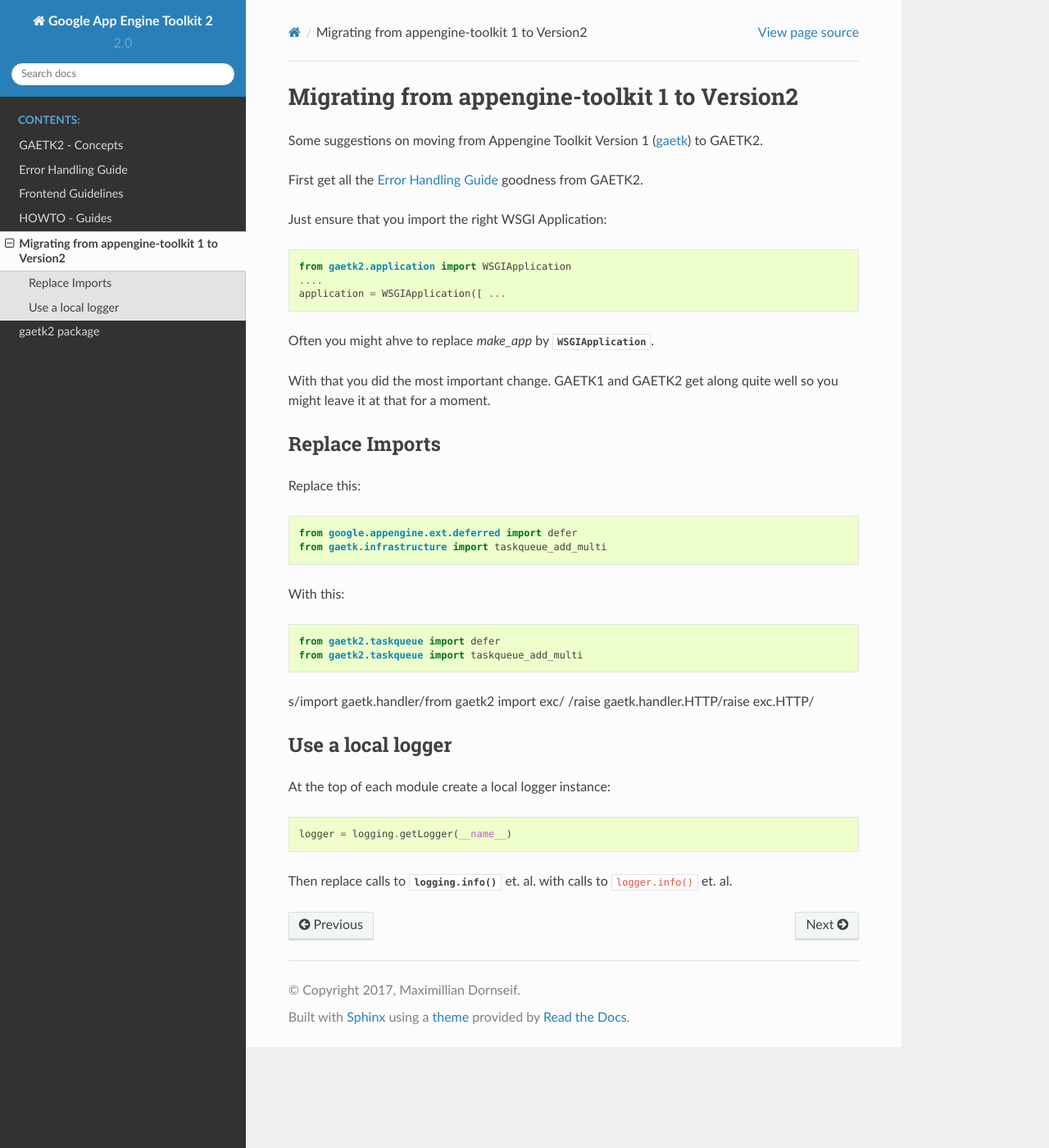
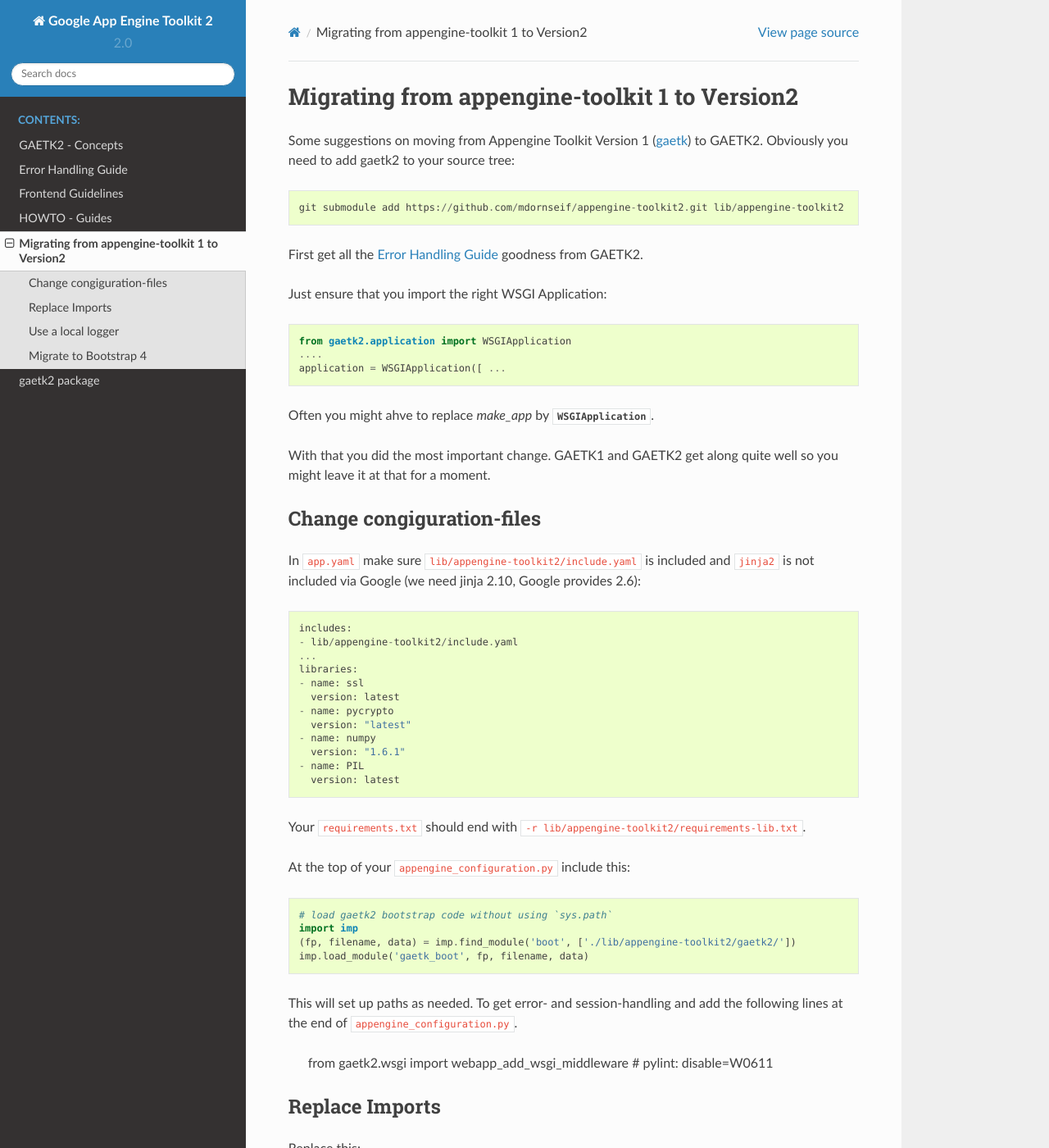
Before and after one commit to mdornseif/appengine-toolkit2, a Sphinx documentation site: the page built from docs/migration.rst, in a window 1280 px wide and 1400 px high. Shown: the whole window at 82% size. Built offline with Sphinx 7.4.7 and the Read the Docs theme 2.0.0, drawn with Linux system fonts in a browser that asks for light colours; some of the changed text lies outside the part shown.

Commit message:
📚 Some Frontend and Migration Documentation added

```diff
--- a/docs/migration.rst
+++ b/docs/migration.rst
@@ -3,7 +3,11 @@
 
 Some suggestions on moving from Appengine Toolkit Version 1
 (`gaetk <https://github.com/mdornseif/appengine-toolkit>`_)
-to GAETK2.
+to GAETK2. Obviously you need to add gaetk2 to your
+source tree::
+
+    git submodule add https://github.com/mdornseif/appengine-toolkit2.git lib/appengine-toolkit2
+
 
 First get all the :ref:`error-handling` goodness from GAETK2.
 
@@ -17,6 +21,42 @@
 :class:`~gaetk2.application.WSGIApplication`.
 
 With that you did the most important change. GAETK1 and GAETK2 get along quite well so you might leave it at that for a moment.
+
+
+Change congiguration-files
+--------------------------
+
+In :file:`app.yaml` make sure :file:`lib/appengine-toolkit2/include.yaml`
+is included and ``jinja2`` is not included via Google (we need jinja 2.10,
+Google provides 2.6)::
+
+    includes:
+    - lib/appengine-toolkit2/include.yaml
+    ...
+    libraries:
+    - name: ssl
+      version: latest
+    - name: pycrypto
+      version: "latest"
+    - name: numpy
+      version: "1.6.1"
+    - name: PIL
+      version: latest
+
+Your :file:`requirements.txt` should end with
+``-r lib/appengine-toolkit2/requirements-lib.txt``.
+
+At the top of your :file:`appengine_configuration.py` include this::
+
+    # load gaetk2 bootstrap code without using `sys.path`
+    import imp
+    (fp, filename, data) = imp.find_module('boot', ['./lib/appengine-toolkit2/gaetk2/'])
+    imp.load_module('gaetk_boot', fp, filename, data)
+
+This will set up paths as needed. To get error- and session-handling and
+add the following lines at the end of :file:`appengine_configuration.py`.
+
+    from gaetk2.wsgi import webapp_add_wsgi_middleware  # pylint: disable=W0611
 
 
 Replace Imports
@@ -47,3 +87,14 @@
 
 Then replace calls to :func:`logging.info()` et. al. with calls to
 ``logger.info()``  et. al.
+
+
+Migrate to Bootstrap 4
+----------------------
+
+See `Migrating to v4 <https://getbootstrap.com/docs/4.0/migration/>`_ for
+general guidelines. See :ref:`frondend-guidelines` for the desired results.
+
+Usually you want to use ``{% extends "gaetk_base_bs4.html" %}``.
+
+Breadcrubs are now implemented by gaetk. See :ref:`breadcrumbs`.
```
Also changed, not shown: docs/frontend.rst (+20 -0 lines).
